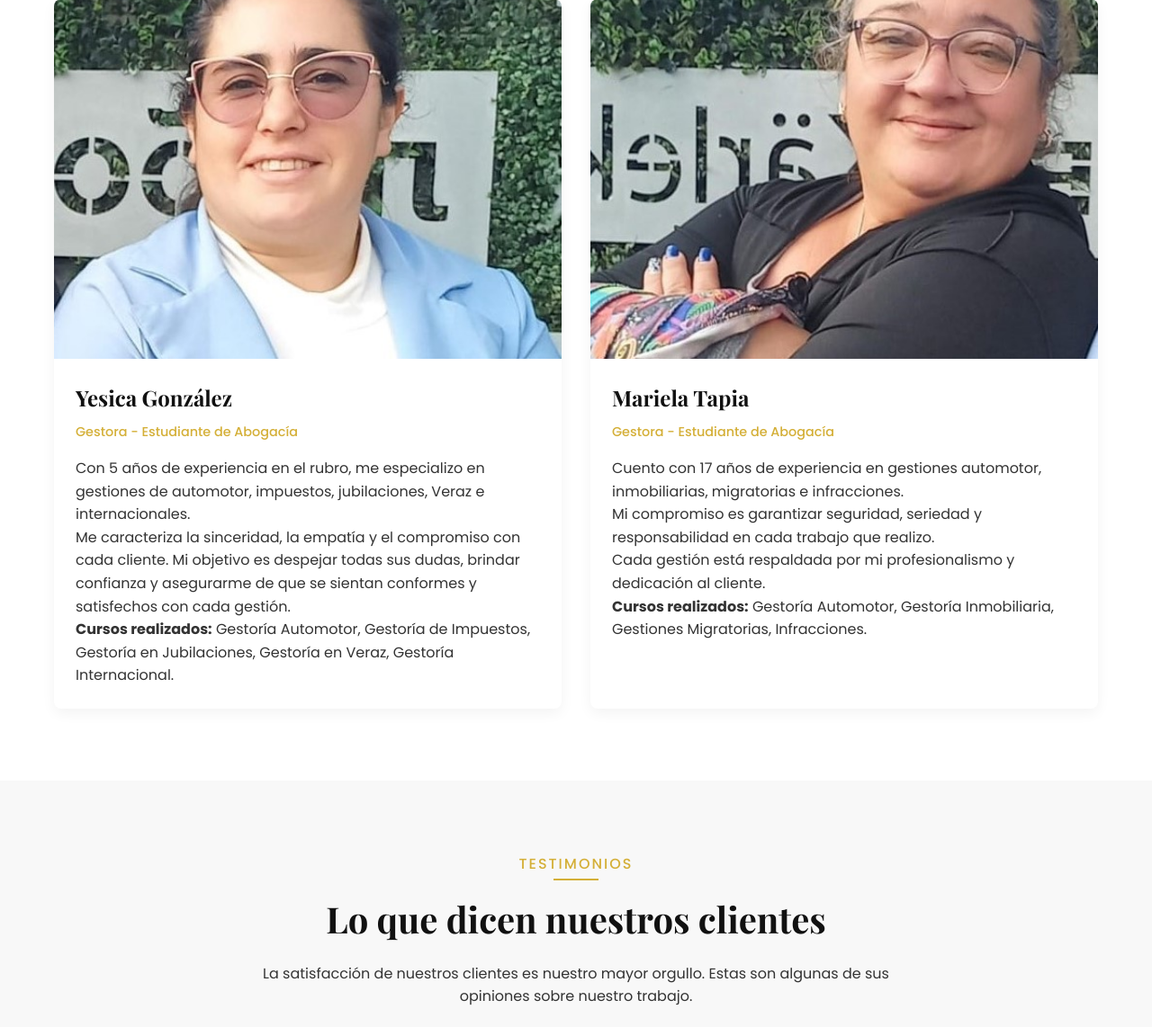
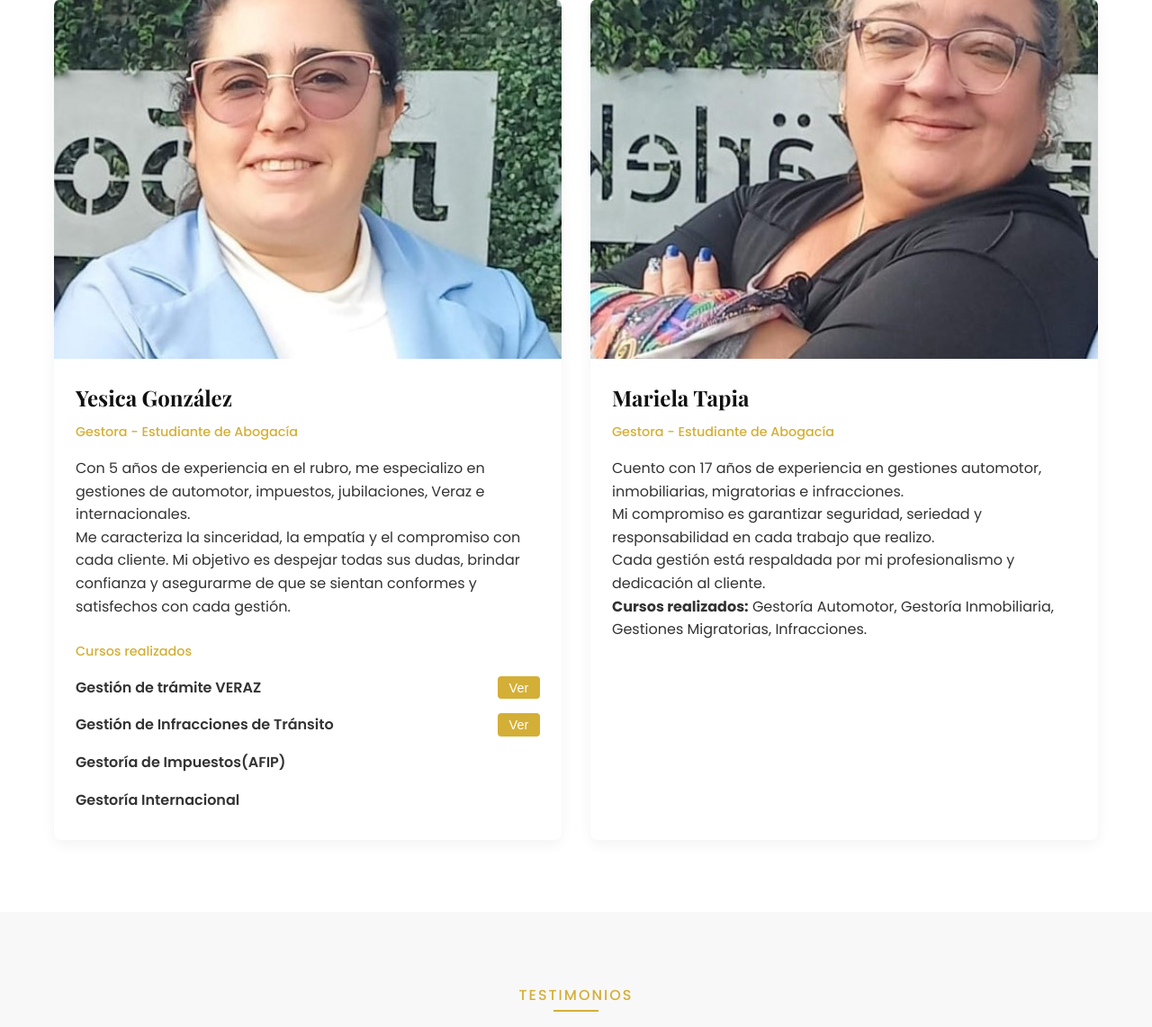
Before and after one commit to zoesacks/GT-Gestoria-Asesoria, a Django app: page /nosotros/ in a window 1280 px wide. Shown: the part 3474-4616 px from the top of the page at 90% size. Run offline with Django 5.2, Linux system fonts and the light colour scheme.

Commit message:
Añade sección de certificados con acordeón en la plantilla 'nosotros.html' y nuevos certificados de curso.

```diff
--- a/static/css/styles.css
+++ b/static/css/styles.css
@@ -1934,6 +1934,65 @@ footer {
     font-weight: 500;
 }
 
+
+.accordion-certificados {
+    display: flex;
+    flex-direction: column;
+    gap: 0.5rem;
+    margin-top: 1rem;
+}
+
+.accordion-header {
+    display: flex;
+    justify-content: space-between;
+    align-items: center;
+    padding: 0.3rem 0.8rem;
+    font-size: 0.9rem;
+    background-color: var(--accent-color);
+    color: white;
+    border: none;
+    border-radius: 4px;
+    cursor: pointer;
+}
+
+.accordion-title {
+    display: flex;
+    justify-content: space-between;
+    align-items: center;
+    gap: 1rem;
+    margin-bottom: 0.5rem;
+}
+
+.accordion-title h4 {
+    margin: 0;
+    font-size: 1rem;
+    font-weight: 600;
+}
+
+
+.accordion-body {
+    display: none;
+    padding: 1rem 0;
+    animation: fadeIn 0.3s ease-in-out;
+}
+
+.accordion-item.active .accordion-body {
+    display: block;
+}
+
+.certificado-img {
+    width: 100%;
+    max-width: 100%;
+    border-radius: 8px;
+    box-shadow: 0 2px 10px rgba(0,0,0,0.1);
+}
+
+@keyframes fadeIn {
+    from { opacity: 0; transform: scale(0.98); }
+    to { opacity: 1; transform: scale(1); }
+}
+
+
 /* Certifications Section */
 .certifications-section {
     padding: 5rem 0;
--- a/templates/nosotros.html
+++ b/templates/nosotros.html
@@ -172,8 +172,55 @@
                         <span class="team-position">Gestora - Estudiante de Abogacía</span>
                         <p>Con 5 años de experiencia en el rubro, me especializo en gestiones de automotor, impuestos, jubilaciones, Veraz e internacionales.</p>
                         <p>Me caracteriza la sinceridad, la empatía y el compromiso con cada cliente. Mi objetivo es despejar todas sus dudas, brindar confianza y asegurarme de que se sientan conformes y satisfechos con cada gestión.</p>
-                        <p><strong>Cursos realizados:</strong> Gestoría Automotor, Gestoría de Impuestos, Gestoría en Jubilaciones, Gestoría en Veraz, Gestoría Internacional.</p>
+
+                        <br>
+                        <span class="team-position">Cursos realizados</span>
+                        <div class="accordion-certificados">
+
+                            <div class="accordion-item">
+                                <div class="accordion-title">
+                                    <h4>Gestión de trámite VERAZ</h4>
+                                    <button class="accordion-header">Ver</button>
+                                </div>
+                                <div class="accordion-body">
+                                    <img src="{% static 'img/CursoVerazYesica.jpg' %}" alt="Certificado Automotor" class="certificado-img">
+                                </div>
+                            </div>
+
+                            <div class="accordion-item">
+                                <div class="accordion-title">
+                                    <h4>Gestión de Infracciones de Tránsito</h4>
+                                    <button class="accordion-header">Ver</button>
+                                </div>
+                                <div class="accordion-body">
+                                    <img src="{% static 'img/CursoTransitoYesica.jpg' %}" alt="Certificado Impuestos" class="certificado-img">
+                                </div>
+                            </div>
+
+                            <div class="accordion-item">
+                                <div class="accordion-title">
+                                    <h4>Gestoría de Impuestos(AFIP)</h4>
+                                    <!-- <button class="accordion-header">Ver</button> -->
+                                </div>
+                                <!-- <div class="accordion-body">
+                                    <img src="{% static 'img/CursoTransitoYesica.jpg' %}" alt="Certificado Impuestos" class="certificado-img">
+                                </div> -->
+                            </div>
+
+                            <div class="accordion-item">
+                                <div class="accordion-title">
+                                    <h4>Gestoría Internacional</h4>
+                                    <!-- <button class="accordion-header">Ver</button> -->
+                                </div>
+                                <!-- <div class="accordion-body">
+                                    <img src="{% static 'img/CursoTransitoYesica.jpg' %}" alt="Certificado Impuestos" class="certificado-img">
+                                </div> -->
+                            </div>
+
+
+                        </div>
                     </div>
+
                 </div>
 
 
@@ -377,3 +424,21 @@
     </section>
 
 {% endblock %}
+
+{% block extra_scripts %}
+<script>
+    document.querySelectorAll('.accordion-header').forEach(button => {
+        button.addEventListener('click', () => {
+            const allItems = document.querySelectorAll('.accordion-item');
+            allItems.forEach(item => {
+                if (!item.contains(button)) {
+                    item.classList.remove('active');
+                }
+            });
+            const accordionItem = button.closest('.accordion-item');
+            accordionItem.classList.toggle('active');
+        });
+    });
+</script>
+
+{% endblock %}
```
Also changed, not shown: static/img/CursoTransitoYesica.jpg (added), static/img/CursoVerazYesica.jpg (added).
